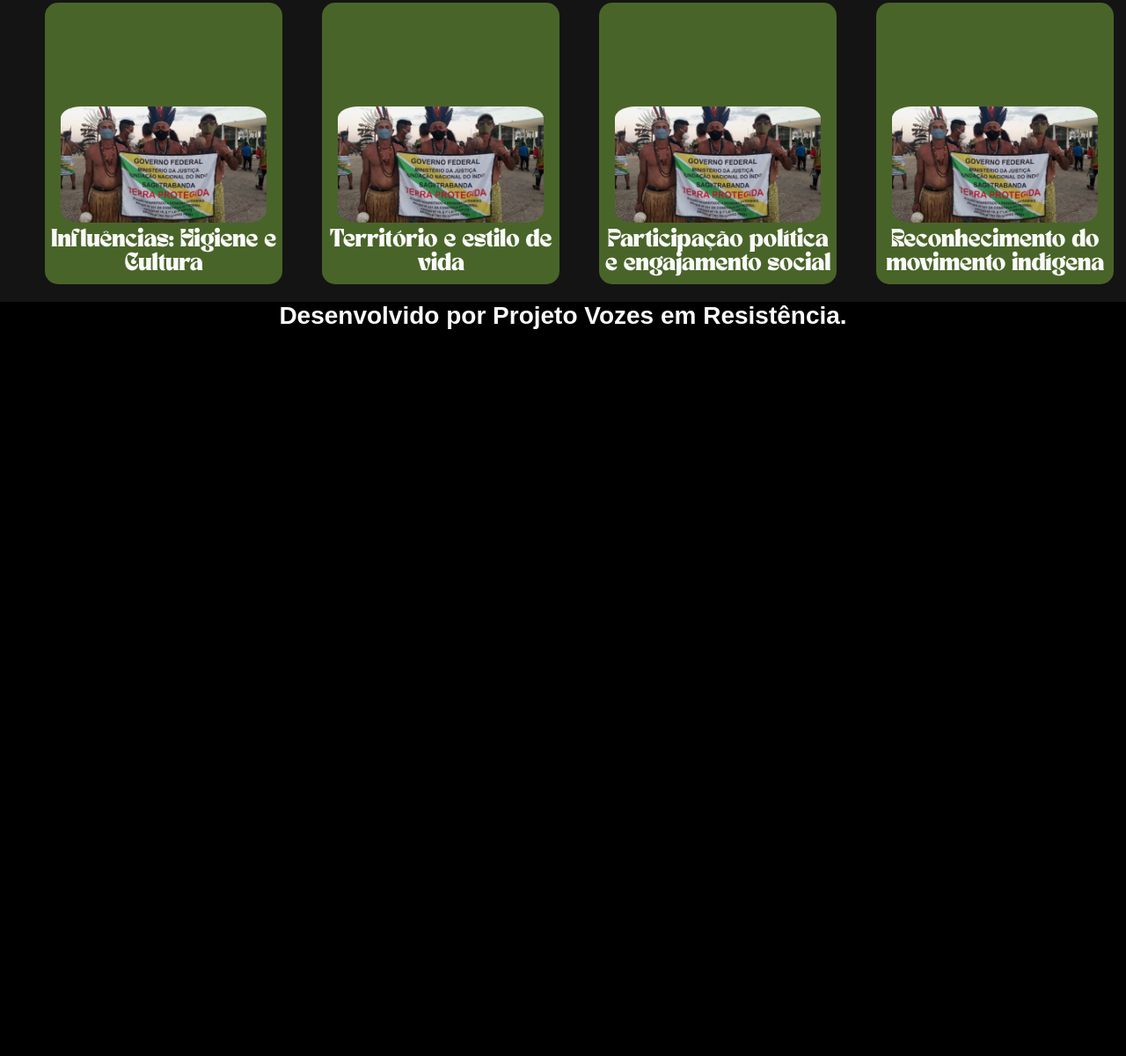
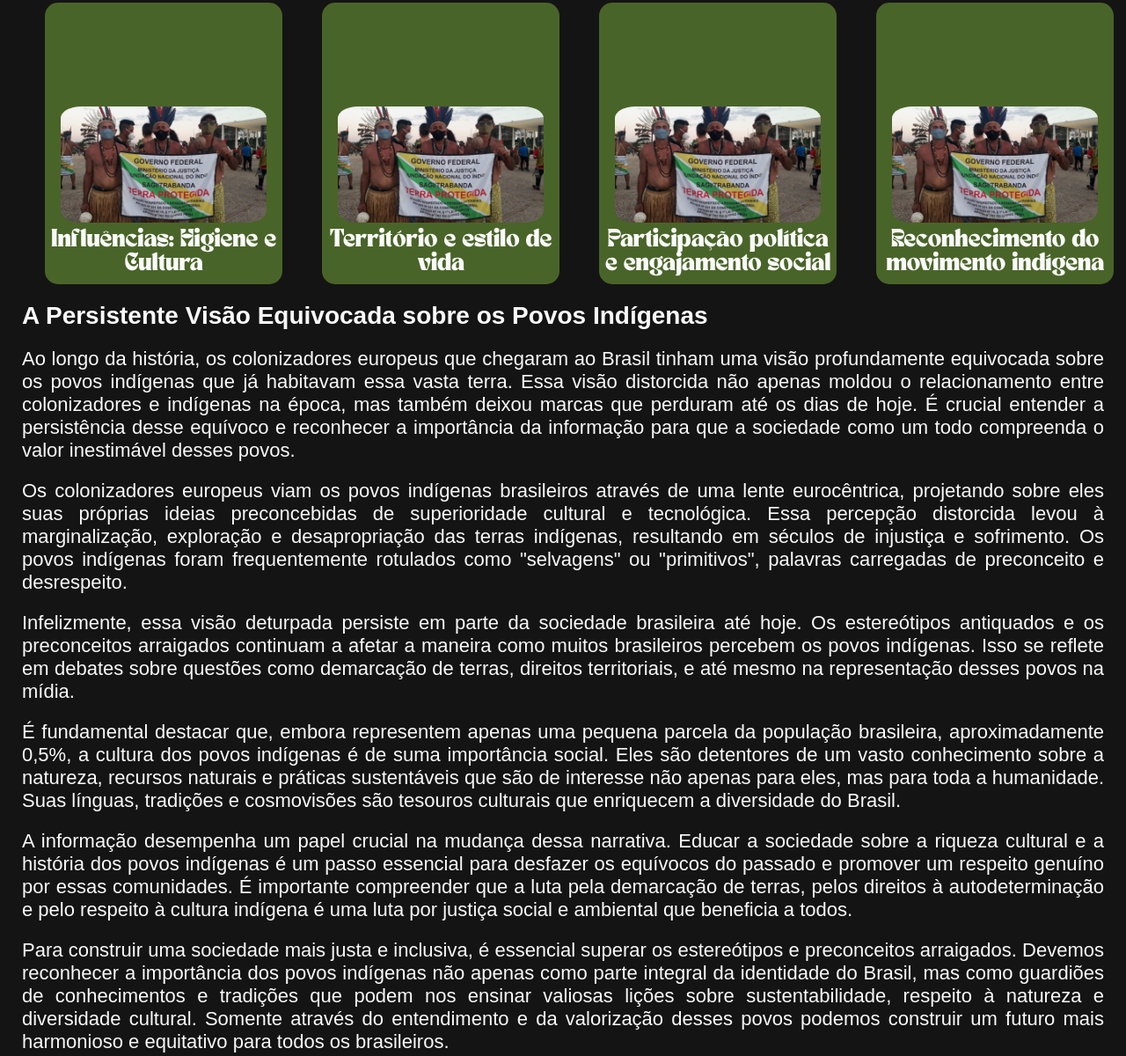
Before and after one commit to thaazs/thaazs.github.io, a plain HTML site: page Vozes em resistëncia/index.html in a window 1280 px wide. Shown: the part 1775-2975 px from the top of the page at 88% size. Before the commit the page ends 2208 px from the top, so only its background shows below. Drawn offline with Linux system fonts and the light colour scheme; a web font is replaced by a local one.

Commit message:
aualização conteúdo início

```diff
--- a/Vozes em resistëncia/index.html
+++ b/Vozes em resistëncia/index.html
@@ -113,6 +113,18 @@
                     </a>
                 </div>
             </section>
+            <section class="visao">
+                <h1>A Persistente Visão Equivocada sobre os Povos Indígenas</h1>
+                <p>Ao longo da história, os colonizadores europeus que chegaram ao Brasil tinham uma visão profundamente equivocada sobre os povos indígenas que já habitavam essa vasta terra. Essa visão distorcida não apenas moldou o relacionamento entre colonizadores e indígenas na época, mas também deixou marcas que perduram até os dias de hoje. É crucial entender a persistência desse equívoco e reconhecer a importância da informação para que a sociedade como um todo compreenda o valor inestimável desses povos.</p>
+                <p>Os colonizadores europeus viam os povos indígenas brasileiros através de uma lente eurocêntrica, projetando sobre eles suas próprias ideias preconcebidas de superioridade cultural e tecnológica. Essa percepção distorcida levou à marginalização, exploração e desapropriação das terras indígenas, resultando em séculos de injustiça e sofrimento. Os povos indígenas foram frequentemente rotulados como "selvagens" ou "primitivos", palavras carregadas de preconceito e desrespeito.
+                </p>
+                <p>
+                    Infelizmente, essa visão deturpada persiste em parte da sociedade brasileira até hoje. Os estereótipos antiquados e os preconceitos arraigados continuam a afetar a maneira como muitos brasileiros percebem os povos indígenas. Isso se reflete em debates sobre questões como demarcação de terras, direitos territoriais, e até mesmo na representação desses povos na mídia.
+                </p>
+                <p>É fundamental destacar que, embora representem apenas uma pequena parcela da população brasileira, aproximadamente 0,5%, a cultura dos povos indígenas é de suma importância social. Eles são detentores de um vasto conhecimento sobre a natureza, recursos naturais e práticas sustentáveis que são de interesse não apenas para eles, mas para toda a humanidade. Suas línguas, tradições e cosmovisões são tesouros culturais que enriquecem a diversidade do Brasil.</p>
+                <p>A informação desempenha um papel crucial na mudança dessa narrativa. Educar a sociedade sobre a riqueza cultural e a história dos povos indígenas é um passo essencial para desfazer os equívocos do passado e promover um respeito genuíno por essas comunidades. É importante compreender que a luta pela demarcação de terras, pelos direitos à autodeterminação e pelo respeito à cultura indígena é uma luta por justiça social e ambiental que beneficia a todos.</p>
+                <p>Para construir uma sociedade mais justa e inclusiva, é essencial superar os estereótipos e preconceitos arraigados. Devemos reconhecer a importância dos povos indígenas não apenas como parte integral da identidade do Brasil, mas como guardiões de conhecimentos e tradições que podem nos ensinar valiosas lições sobre sustentabilidade, respeito à natureza e diversidade cultural. Somente através do entendimento e da valorização desses povos podemos construir um futuro mais harmonioso e equitativo para todos os brasileiros.</p>
+            </section>
         </main>
         <footer>
             <h1>Desenvolvido por Projeto Vozes em Resistência.</h1>
```
